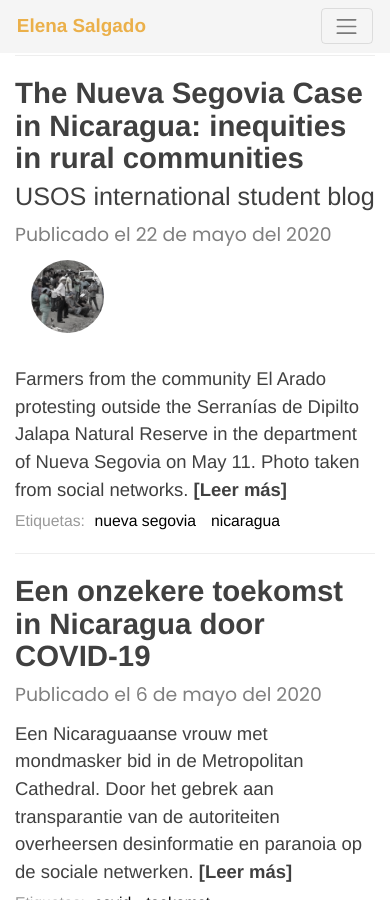
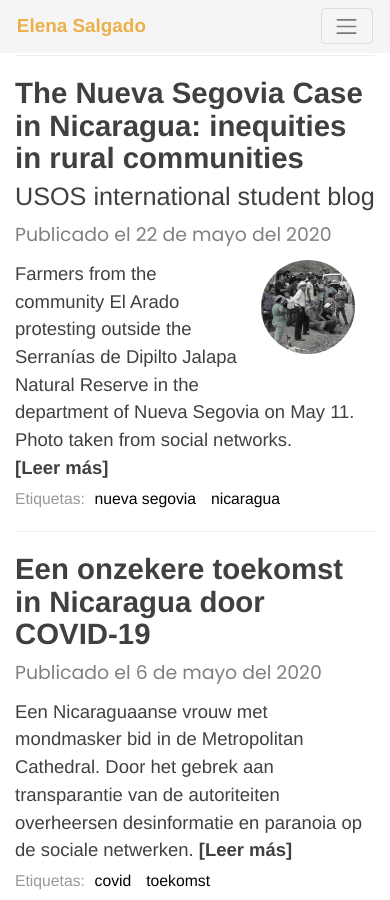
Before and after one commit to malena-salgado/malena-salgado.github.io, a Jekyll site: the page built from index.markdown, in a window 390 px wide and 900 px high, scrolled down 1063 px. Built offline with Jekyll 4.4.1, drawn with Linux system fonts in a browser that asks for light colours; nearby versions of some CDN libraries; some web fonts are replaced.

Commit message:
Update main.css

```diff
--- a/assets/css/main.css
+++ b/assets/css/main.css
@@ -485,7 +485,7 @@
   width: 100%;
 }
 .post-entry {
-  width: 100%;
+  width: 100%;me
 }
 .post-image {
   float: right;
@@ -568,25 +568,19 @@
     height: 70vh;
     background-position: center 70px;
   }
-
-  .post-image img {
-    height: 50%;
-    width: 50%;
-    border-radius: 7rem;
-  }
 }
 
 @media (max-width: 500px) {
   .post-image, .post-image img {
-    height: 6.25rem;
-    width: 6.25rem;
+    height: 8rem;
+    width: 8rem;
   }
 
   .post-image {
     text-align: center;
     margin-top: 0;
     margin-left: 0;
-    float: none;
+    float: center;
   }
 }
 /* --- Post and page headers --- */
```
